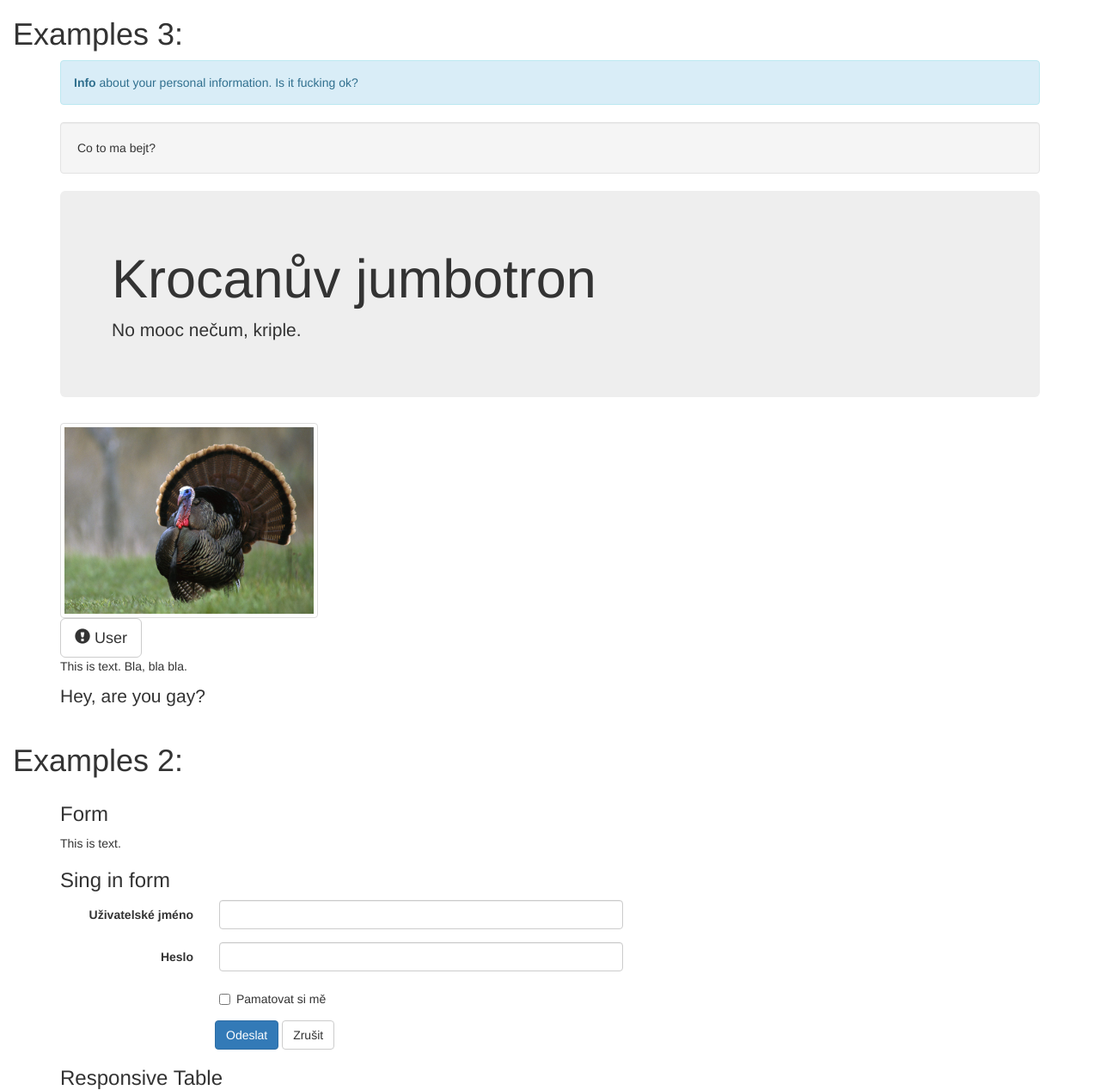
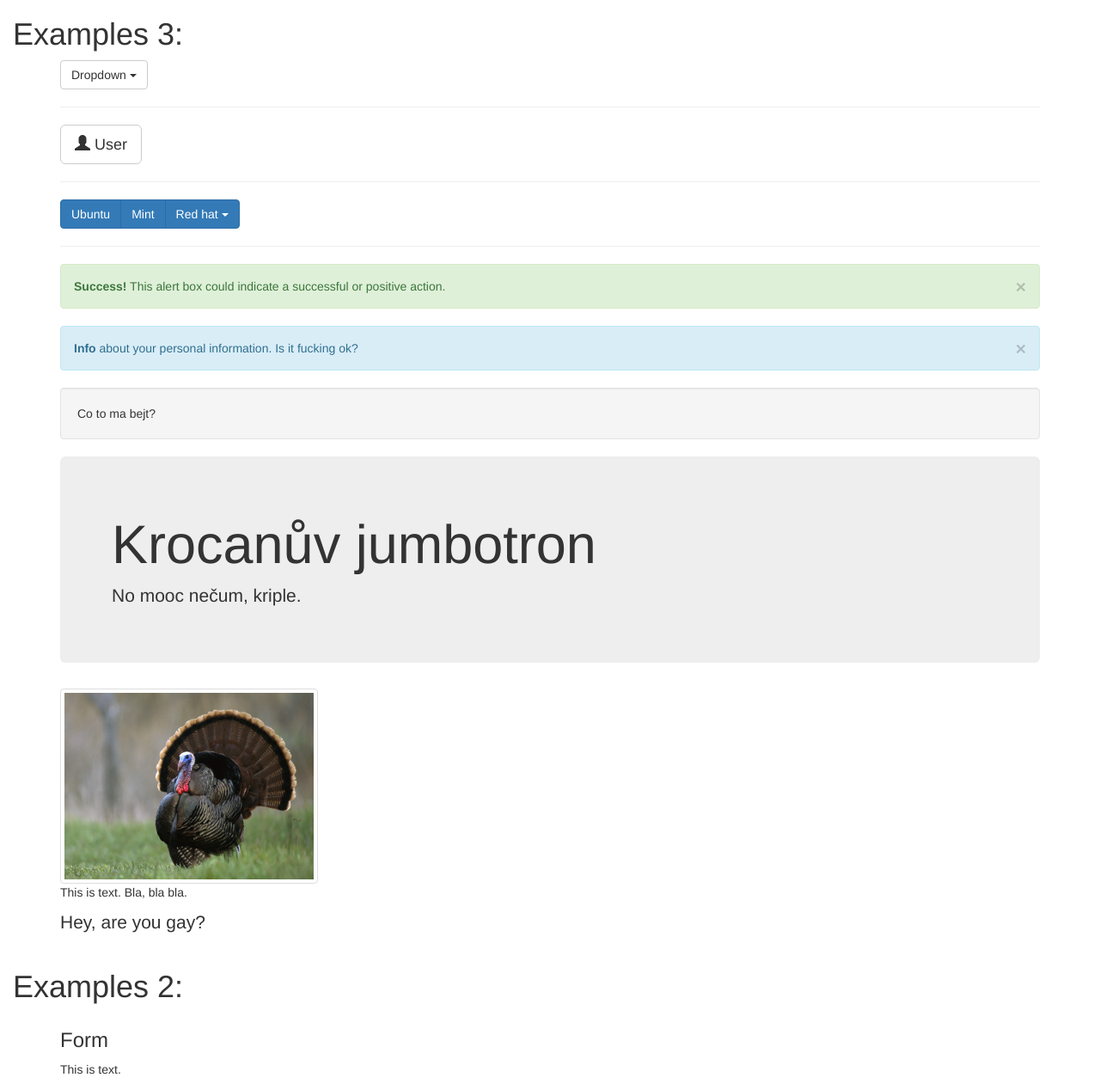
Before and after one commit to vojtechkrocan/bootstrap-test, a PHP site: page / in a window 1280 px wide. Shown: the top 1268 px of the page at 86% size. Run offline with PHP 8.4, Linux system fonts and the light colour scheme.

Commit message:
alerts, icons and dropdowns added

```diff
--- a/index.php
+++ b/index.php
@@ -30,7 +30,53 @@
 	</div>
 	<div id="third" class="container">
 
-		<div class="alert alert-info">
+		<div class="dropdown">
+			<button class="btn btn-default dropdown-toggle" type="button" data-toggle="dropdown" aria-haspopup="true" aria-expanded="true">
+				Dropdown
+				<span class="caret"></span>
+			</button>
+			<ul class="dropdown-menu">
+				<li><a href="#">Option1</a></li>
+				<li><a href="#">Option2</a></li>
+				<li><a href="#">Option3</a></li>
+				<li role="separator" class="divider"><a href="#">Option3</a></li>
+				<li><a href="#">Separated option</a></li>
+			</ul>
+		</div>
+
+		<hr>
+
+		<div>
+			<button type="button" class="btn btn-default btn-lg">
+				<span class="glyphicon glyphicon-user" aria-hidden="true"></span> User
+			</button>
+		</div>
+
+		<hr>
+
+		<div class="btn-group">
+			<button type="button" class="btn btn-primary">Ubuntu</button>
+			<button type="button" class="btn btn-primary">Mint</button>
+			<div class="btn-group">
+				<button type="button" class="btn btn-primary dropdown-toggle" data-toggle="dropdown">
+					Red hat <span class="caret"></span>
+				</button>
+				<ul class="dropdown-menu" role="menu">
+					<li><a href="#">Red hat</a></li>
+					<li><a href="#">Fedora</a></li>
+				</ul>
+			</div>
+		</div>
+
+		<hr>
+
+		<div class="alert alert-success fade in">
+			<a href="#" class="close" data-dismiss="alert" aria-label="close">&times;</a>
+			<strong>Success!</strong> This alert box could indicate a successful or positive action.
+		</div>
+
+		<div class="alert alert-info fade in">
+			<a href="#" class="close" data-dismiss="alert" aria-label="close">&times;</a>
 			<strong>Info</strong> about your personal information. Is it fucking ok?
 		</div>
 
@@ -46,12 +92,6 @@
 		<div class="">
 			<img src="img/turkey.jpg" class="img-thumbnail" width="300" height="auto">
 		</div>
-
-
-		<button type="button" class="btn btn-default btn-lg">
-			<span class="glyphicon glyphicon-exclamation-sign" aria-hidden="true"></span> User
-		</button>
-
 
 		<p>This is text. Bla, bla bla.</p>
 		<p class="lead">Hey, are you gay?</p>
```
